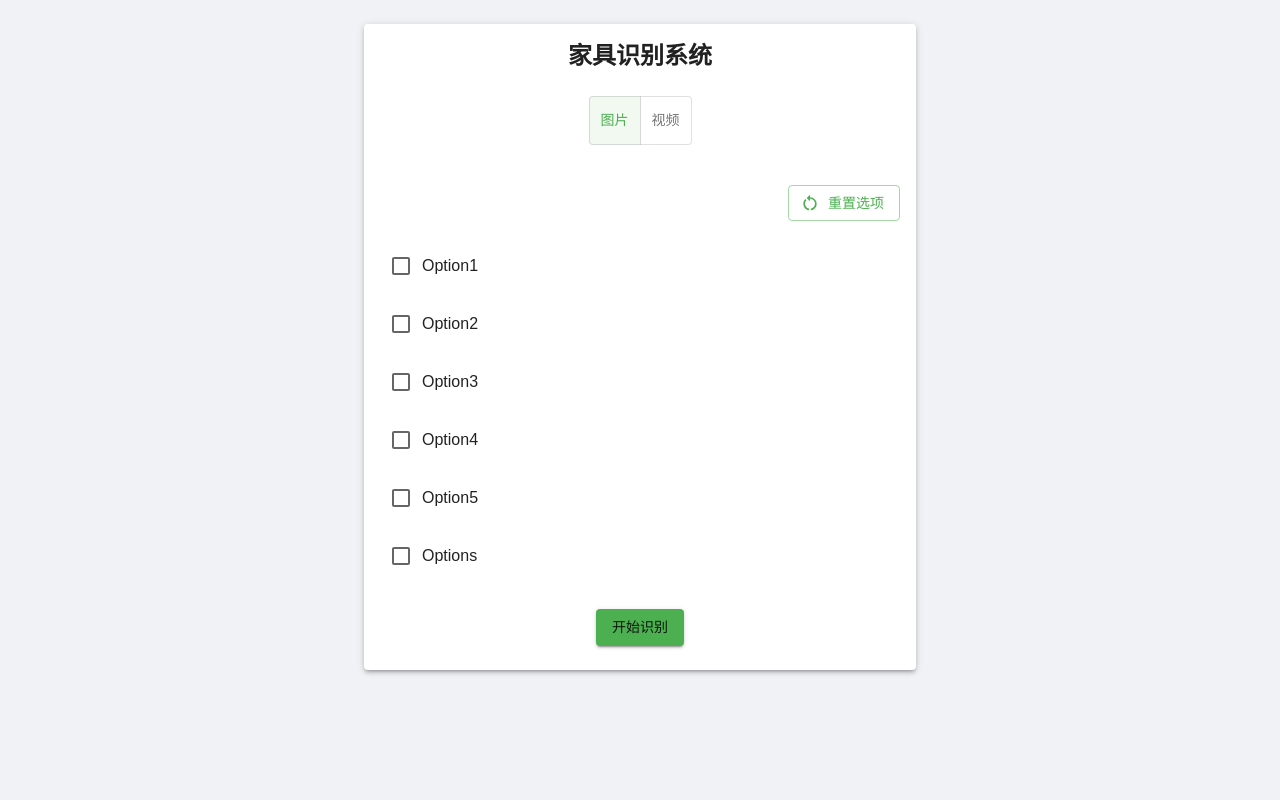
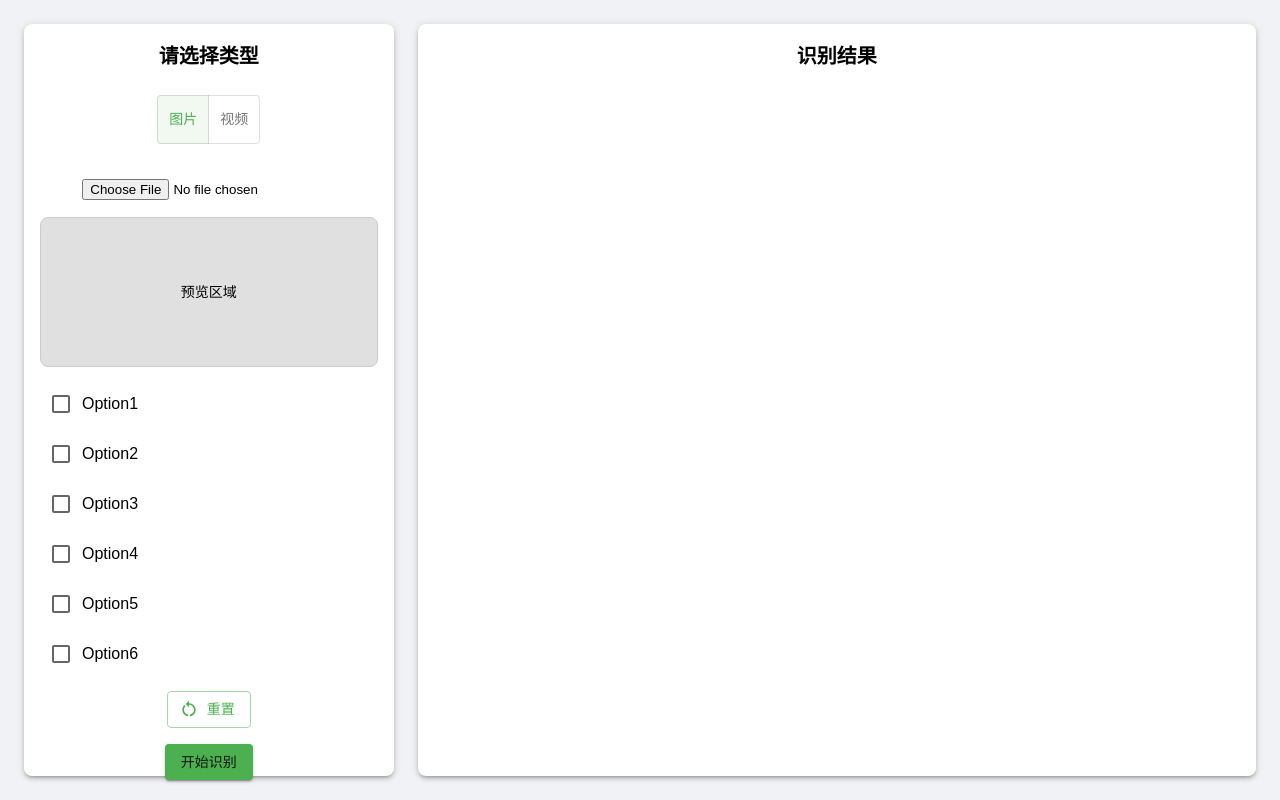
Before and after one commit to Caixian-Wang/FYP, a React (Create React App) app in the folder furniture-detection/frontend/: page / in a window 1280 px wide. Built offline with nearby package versions, Linux system fonts and the light colour scheme.

Commit message:
前端文件：原型针对性修改

```diff
--- a/furniture-detection/frontend/src/App.js
+++ b/furniture-detection/frontend/src/App.js
@@ -16,8 +16,9 @@ import RestartAltIcon from '@mui/icons-material/RestartAlt';
 const App = () => {
   const [mediaType, setMediaType] = useState('picture');
   const [selectedOptions, setSelectedOptions] = useState([]);
+  const [selectedFile, setSelectedFile] = useState(null);
 
-  const options = ['Option1', 'Option2', 'Option3', 'Option4', 'Option5', 'Options'];
+  const options = ['Option1', 'Option2', 'Option3', 'Option4', 'Option5', 'Option6'];
 
   const handleTypeChange = (_, newType) => {
     if (newType) setMediaType(newType);
@@ -31,25 +32,29 @@ const App = () => {
     );
   };
 
+  const handleFileChange = (event) => {
+    setSelectedFile(event.target.files[0]);
+  };
+
   const handleReset = () => {
     setMediaType('picture');
     setSelectedOptions([]);
+    setSelectedFile(null);
   };
 
   const handleStart = () => {
-    console.log('提交参数:', { mediaType, selectedOptions });
+    console.log('提交参数:', { mediaType, selectedOptions, selectedFile });
     // TODO: 在此处添加API调用
   };
 
   return (
-    <Box sx={{ maxWidth: 600, mx: 'auto', p: 3 }}>
-      <Card elevation={3}>
-        <CardContent>
-          <Typography variant="h5" gutterBottom align="center" sx={{ fontWeight: 'bold' }}>
-            家具识别系统
+    <Box sx={{ display: 'flex', height: '100vh', p: 3, bgcolor: '#f0f2f5' }}>
+      {/* 左侧上传和选项部分 */}
+      <Box sx={{ width: '30%', p: 2, bgcolor: 'white', borderRadius: 2, boxShadow: 3 }}>
+        <Typography variant="h6" gutterBottom align="center" sx={{ fontWeight: 'bold' }}>
+          请选择类型
         </Typography>
-
-          <Box sx={{ mb: 3, textAlign: 'center' }}>
+        <Box sx={{ textAlign: 'center', mb: 2 }}>
           <ToggleButtonGroup
             value={mediaType}
             exclusive
@@ -61,18 +66,19 @@ const App = () => {
           </ToggleButtonGroup>
         </Box>
 
-          <Box sx={{ mb: 3, textAlign: 'right' }}>
-            <Button
-              variant="outlined"
-              startIcon={<RestartAltIcon />}
-              onClick={handleReset}
-              sx={{ textTransform: 'none' }}
-            >
-              重置选项
-            </Button>
+        <Box sx={{ textAlign: 'center', mb: 2 }}>
+          <input type="file" accept="image/*,video/*" onChange={handleFileChange} />
         </Box>
 
-          <Stack spacing={2} sx={{ mb: 4 }}>
+        <Box sx={{ textAlign: 'center', mb: 2, height: 150, border: '1px solid #ccc', borderRadius: 2, display: 'flex', alignItems: 'center', justifyContent: 'center', bgcolor: '#e0e0e0' }}>
+          {selectedFile ? (
+            <Typography variant="body2">{selectedFile.name}</Typography>
+          ) : (
+            <Typography variant="body2">预览区域</Typography>
+          )}
+        </Box>
+
+        <Stack spacing={1} sx={{ mb: 2 }}>
           {options.map((option) => (
             <FormControlLabel
               key={option}
@@ -88,13 +94,25 @@ const App = () => {
           ))}
         </Stack>
 
+        <Box sx={{ textAlign: 'center', mb: 2 }}>
+          <Button variant="outlined" startIcon={<RestartAltIcon />} onClick={handleReset}>
+            重置
+          </Button>
+        </Box>
+
         <Box sx={{ textAlign: 'center' }}>
           <Button variant="contained" color="primary" onClick={handleStart}>
             开始识别
           </Button>
         </Box>
-        </CardContent>
-      </Card>
+      </Box>
+
+      {/* 右侧识别结果部分 */}
+      <Box sx={{ flex: 1, ml: 3, p: 2, bgcolor: 'white', borderRadius: 2, boxShadow: 3 }}>
+        <Typography variant="h6" gutterBottom align="center" sx={{ fontWeight: 'bold' }}>
+          识别结果
+        </Typography>
+      </Box>
     </Box>
   );
 };
```
Lines whose indentation alone changed are shown as unchanged.
